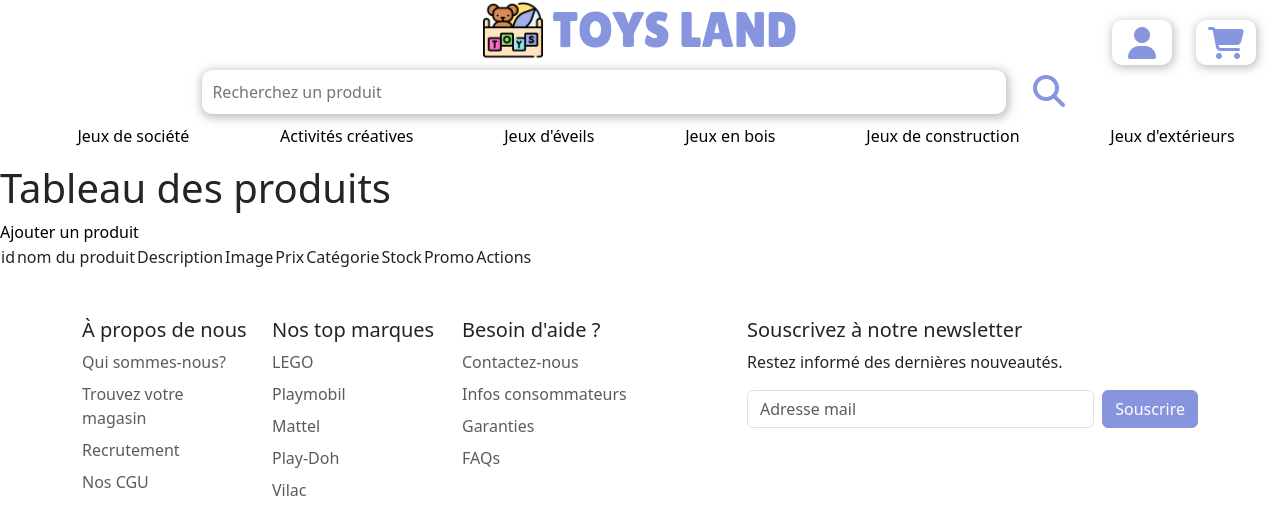
After one commit to morganencr/projet_catalogue, a PHP site: page /admin/tableauProduits.php in a window 1280 px wide. The commit adds this page. Shown: the top 510 px of the page. Run offline with PHP 8.4, Linux system fonts and the light colour scheme; data that the repository does not hold is empty.

Commit message:
tableauProduits done

```diff
--- /dev/null
+++ b/php/admin/tableauProduits.php
@@ -0,0 +1,51 @@
+<?php
+session_start();
+require_once("../connect.php");
+$sql = "SELECT * FROM produits ORDER BY categorie";
+
+$query = $db->prepare($sql);
+
+$query->execute();
+$produits = $query-> fetchAll(PDO::FETCH_ASSOC);
+include_once("../components/navbar.php");
+?>
+
+<h1>Tableau des produits</h1>
+<a href="ajoutProduits.php" >Ajouter un produit</a>
+<table>
+<thead>
+        <td>id</td>
+        <td>nom du produit</td>
+        <td>Description </td>
+        <td>Image</td>
+        <td>Prix</td>
+        <td>Catégorie</td>
+        <td>Stock</td>
+        <td>Promo</td>
+        <td>Actions</td>
+</thead>
+<tbody>
+    <?php
+        foreach($produits as $produit){
+    ?>
+        <tr>
+            <td><?=$produit["id"]?></td>
+            <td><?=$produit["nom"]?></td>
+            <td><?=$produit["description"]?></td>
+            <td><?=$produit["image"]?></td>
+            <td><?=$produit["prix"]?></td>
+            <td><?=$produit["categorie"]?></td>
+            <td><?=$produit["stock"]?></td>
+            <td><?=$produit["promo"]?></td>
+            <td>
+                <a href="update.php?id=<?= $produit['id']?>">Modifier</a>
+                <a href="delete.php?id=<?= $produit['id']?>"><i class="fa-solid fa-trash-can"></i></a>
+            </td>
+        </tr>
+        <?php
+        }
+        ?>
+</tbody>
+</table>
+<?php
+include_once("../components/footer.php");
```
Also changed, not shown: php/admin/ajoutProduits.php (renamed from php/ajout/ajoutProduits.php, +5 -2 lines), php/connexion.php (+4 -4 lines), php/admin/update.php (renamed from php/ajout/update.php), php/admin/uploads/072e8164cbda7cad484dbfb3606ce04f.jpg (renamed from php/ajout/uploads/072e8164cbda7cad484dbfb3606ce04f.jpg), php/admin/uploads/17ade83f2a2f923edf34e94a05bd4588.jpg (added), php/admin/uploads/24d30ee137a2a74980b81c80580ea1cb.jpg (renamed from php/ajout/uploads/24d30ee137a2a74980b81c80580ea1cb.jpg), php/admin/uploads/2f9f980c2fa6bd719d49795e6736b964.jpg (renamed from php/ajout/uploads/2f9f980c2fa6bd719d49795e6736b964.jpg), php/admin/uploads/485433fe45df0c3257b8f626e555d309.jpg (renamed from php/ajout/uploads/485433fe45df0c3257b8f626e555d309.jpg), php/admin/uploads/4fc03eb2bb5b0301f273010feb9905e3.jpg (renamed from php/ajout/uploads/4fc03eb2bb5b0301f273010feb9905e3.jpg), php/admin/uploads/669c42f131e61ad2d4b377f2c19d1767.jpg (added), php/admin/uploads/6b75454e42ae7bbe4081a29bdccd6787.jpg (renamed from php/ajout/uploads/6b75454e42ae7bbe4081a29bdccd6787.jpg), php/admin/uploads/72866623ce4cc6469e1bdb3c64ff1274.jpg (renamed from php/ajout/uploads/72866623ce4cc6469e1bdb3c64ff1274.jpg), php/admin/uploads/744959c6e71bad3b8df3356ba9431f02.jpg (renamed from php/ajout/uploads/744959c6e71bad3b8df3356ba9431f02.jpg), php/admin/uploads/844a837ae72fd604c8790644304fd1d1.png (renamed from php/ajout/uploads/844a837ae72fd604c8790644304fd1d1.png), 4 more files.
